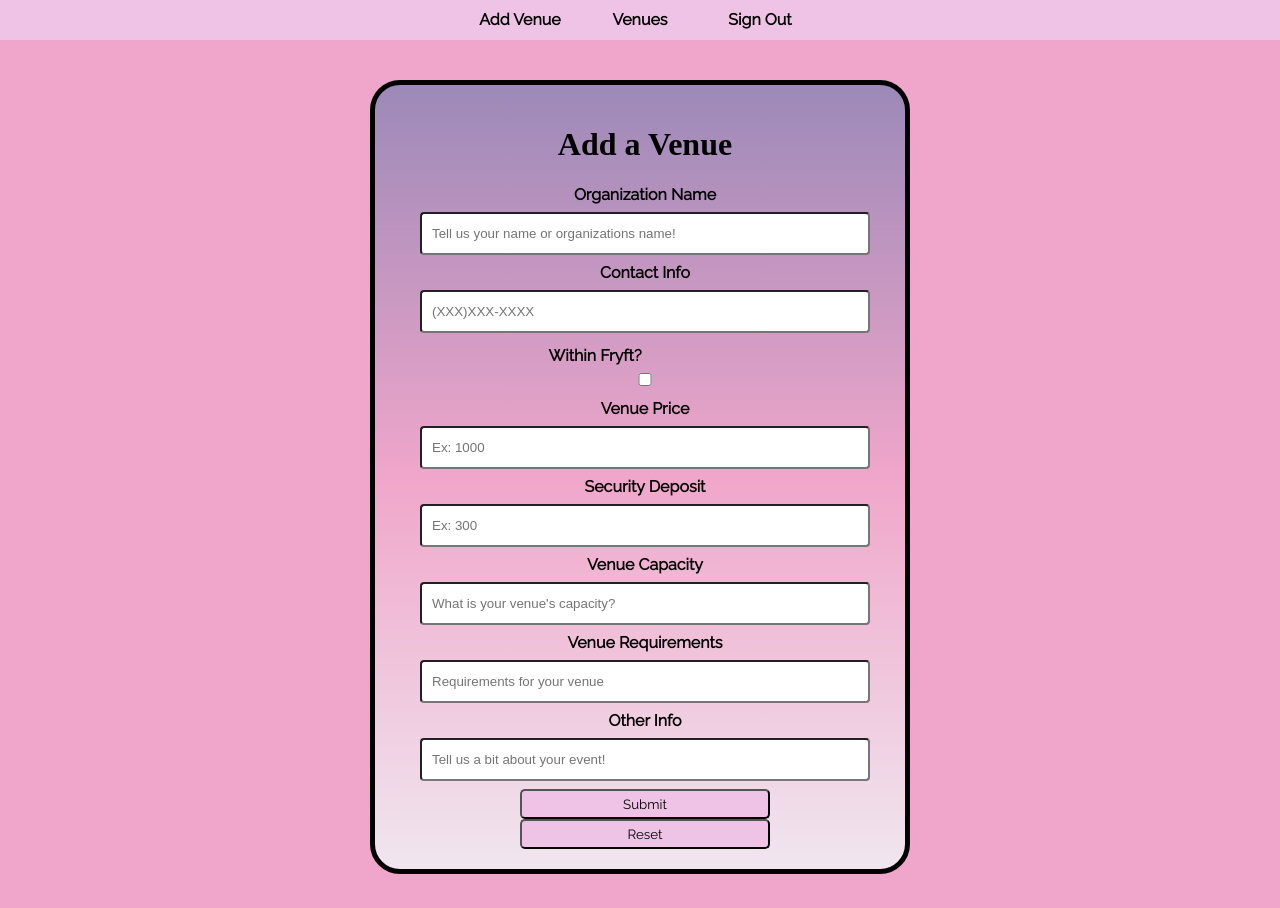
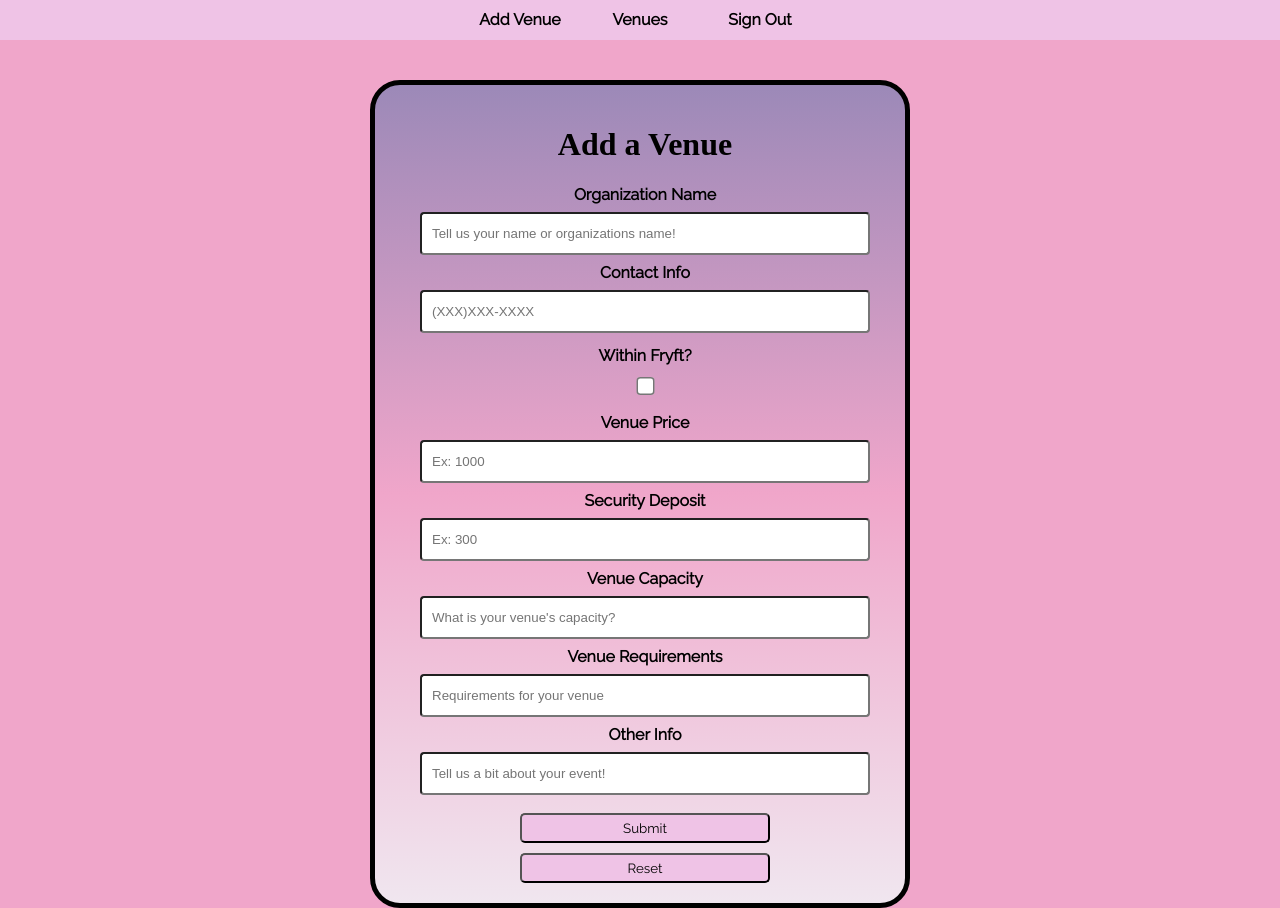
Before and after one commit to nlee5425/HuntSC, a React (Create React App) app in the folder huntsc/: page /form in a window 1280 px wide. Before the commit the page ends 874 px from the top, so only its background shows below. Built offline with nearby package versions, Linux system fonts and the light colour scheme; no server answers; a web font is replaced by a local one.

Commit message:
add venue css

```diff
--- a/huntsc/src/addVenue.css
+++ b/huntsc/src/addVenue.css
@@ -56,6 +56,9 @@ info
  .fryft2 {
   margin-bottom: 5px;
   margin-top: 5px;
+  align-items: center;
+  display: flex;
+  flex-direction: column;
 }
 
 
@@ -68,14 +71,11 @@ info
 #fryft {
   width: 30px;
   cursor: pointer;
+  zoom: 1.5;
 }
 
 .finish-buttons{
   margin-left: 10px;
   margin-right: 10px;
+  margin-top: 10px;
 }
-
-.finish-buttons {
-  margin-left: 10px;
-  margin-right: 10px;
-}
```
